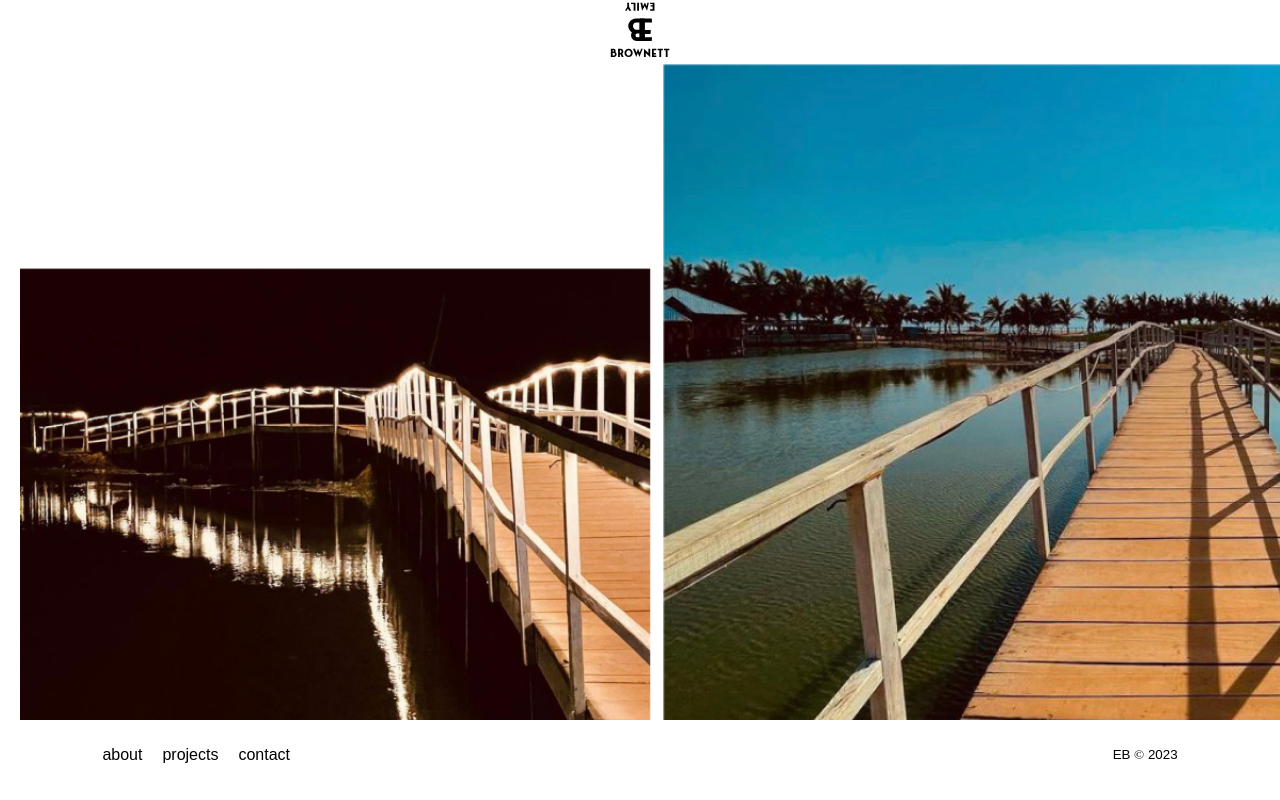
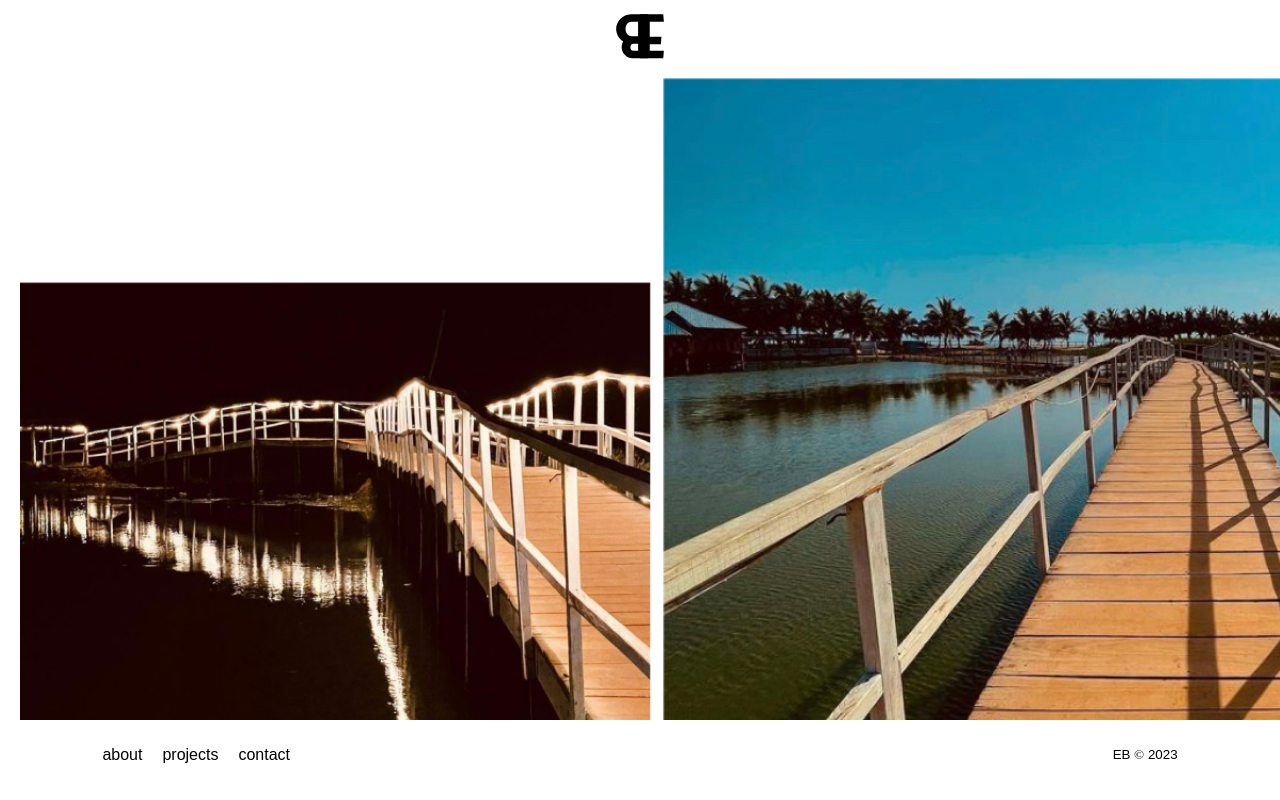
Before and after one commit to tallboyy1/emilybrownett, a React (Create React App) app: page / in a window 1280 px wide. Built offline with nearby package versions, Linux system fonts and the light colour scheme; a web font is replaced by a local one.

Commit message:
changed big view logo

```diff
--- a/src/components/Navbar.jsx
+++ b/src/components/Navbar.jsx
@@ -25,7 +25,7 @@ const Navbar = () => {
 
   return (
     <div className='navbar'>
-        <img src={logo} alt="Emily Brownett logo" className='navbar-logo' />
+        <img src={pLogo} alt="Emily Brownett logo" className='navbar-logo' />
         <div className='navbar-container'>
             <nav ref={navRef}>
                 <Link onClick={ ()=> pageRedirect("/about#aboutSection")} to="about#aboutSection" style={{fontSize: "1.2em", color: "black", textDecoration: "none",  backgroundColor: "transparent", outline: "none", border: "none"}}>about</Link>
```
